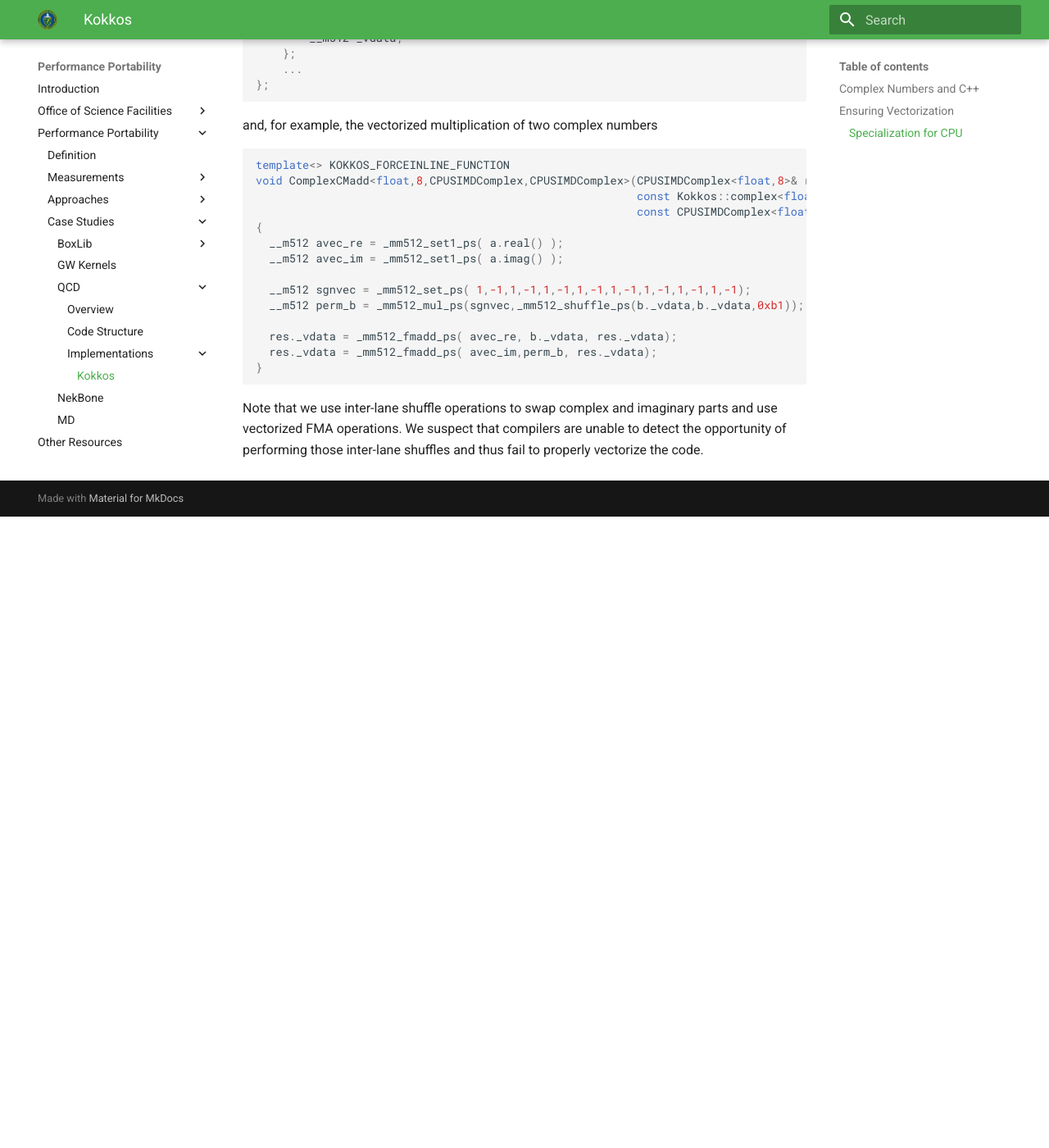
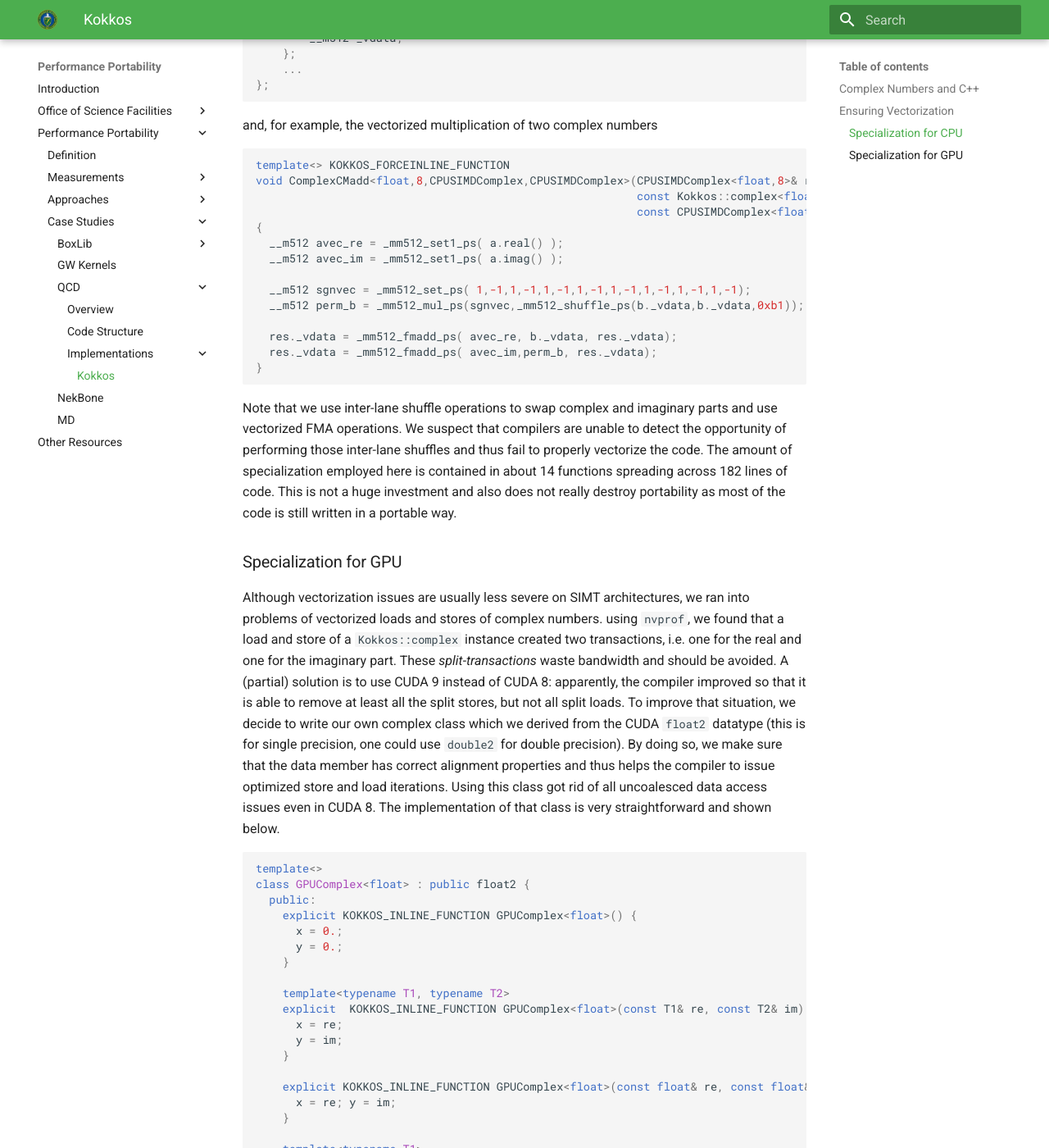
Before and after one commit to jrdeslippe/perfportsite, an MkDocs documentation site: the page built from docs/case_studies/qcd/kokkos_implementation.md, in a window 1280 px wide and 1400 px high, scrolled down 2649 px. Shown: the whole window at 82% size. Built offline with MkDocs 1.6.1 and Material for MkDocs 9.7.7, drawn with Linux system fonts in a browser that asks for light colours; old or Windows-style settings are respelled for this version of MkDocs; before the commit the page ends 3279 px from its top, so only the background shows below that; some of the changed text lies outside the part shown.

Commit message:
adding qcd, kokkos, cuda complex issues

````diff
--- a/docs/case_studies/qcd/kokkos_implementation.md
+++ b/docs/case_studies/qcd/kokkos_implementation.md
@@ -121,4 +121,40 @@ void ComplexCMadd<float,8,CPUSIMDComplex,CPUSIMDComplex>(CPUSIMDComplex<float,8>
 }
 ```
 
-Note that we use inter-lane shuffle operations to swap complex and imaginary parts and use vectorized FMA operations. We suspect that compilers are unable to detect the opportunity of performing those inter-lane shuffles and thus fail to properly vectorize the code.
+Note that we use inter-lane shuffle operations to swap complex and imaginary parts and use vectorized FMA operations. We suspect that compilers are unable to detect the opportunity of performing those inter-lane shuffles and thus fail to properly vectorize the code. The amount of specialization employed here is contained in about 14 functions spreading across 182 lines of code. This is not a huge investment and also does not really destroy portability as most of the code is still written in a portable way.
+
+### Specialization for GPU
+Although vectorization issues are usually less severe on SIMT architectures, we ran into problems of vectorized loads and stores of complex numbers. using ```nvprof```, we found that a load and store of a ```Kokkos::complex``` instance created two transactions, i.e. one for the real and one for the imaginary part. These *split-transactions* waste bandwidth and should be avoided. A (partial) solution is to use CUDA 9 instead of CUDA 8: apparently, the compiler improved so that it is able to remove at least all the split stores, but not all split loads.
+To improve that situation, we decide to write our own complex class which we derived from the CUDA ```float2``` datatype (this is for single precision, one could use ```double2``` for double precision). By doing so, we make sure that the data member has correct alignment properties and thus helps the compiler to issue optimized store and load iterations. Using this class got rid of all uncoalesced data access issues even in CUDA 8. The implementation of that class is very straightforward and shown below.
+
+```C++
+template<>
+class GPUComplex<float> : public float2 {
+  public:
+    explicit KOKKOS_INLINE_FUNCTION GPUComplex<float>() {
+      x = 0.;
+      y = 0.;
+    }
+
+    template<typename T1, typename T2>
+    explicit  KOKKOS_INLINE_FUNCTION GPUComplex<float>(const T1& re, const T2& im) {
+      x = re;
+      y = im;
+    }
+
+    explicit KOKKOS_INLINE_FUNCTION GPUComplex<float>(const float& re, const float& im) {
+      x = re; y = im;
+    }
+
+    template<typename T1>
+    KOKKOS_INLINE_FUNCTION GPUComplex<float>& operator=(const GPUComplex<T1>& src) {
+      x = src.x;
+      y = src.y;
+      return *this;
+    }
+
+    ...
+};
+```
+
+The part abbreviated by the ellipsis only contains further assignment or access operators, no complex math. Because of the issues with complex arithmetic in C++ mentioned above, we explicitely write those operations in terms of real and imaginary parts.
````
Also changed, not shown: other parts of docs/case_studies/qcd/kokkos_implementation.md (+1 -1 lines).
